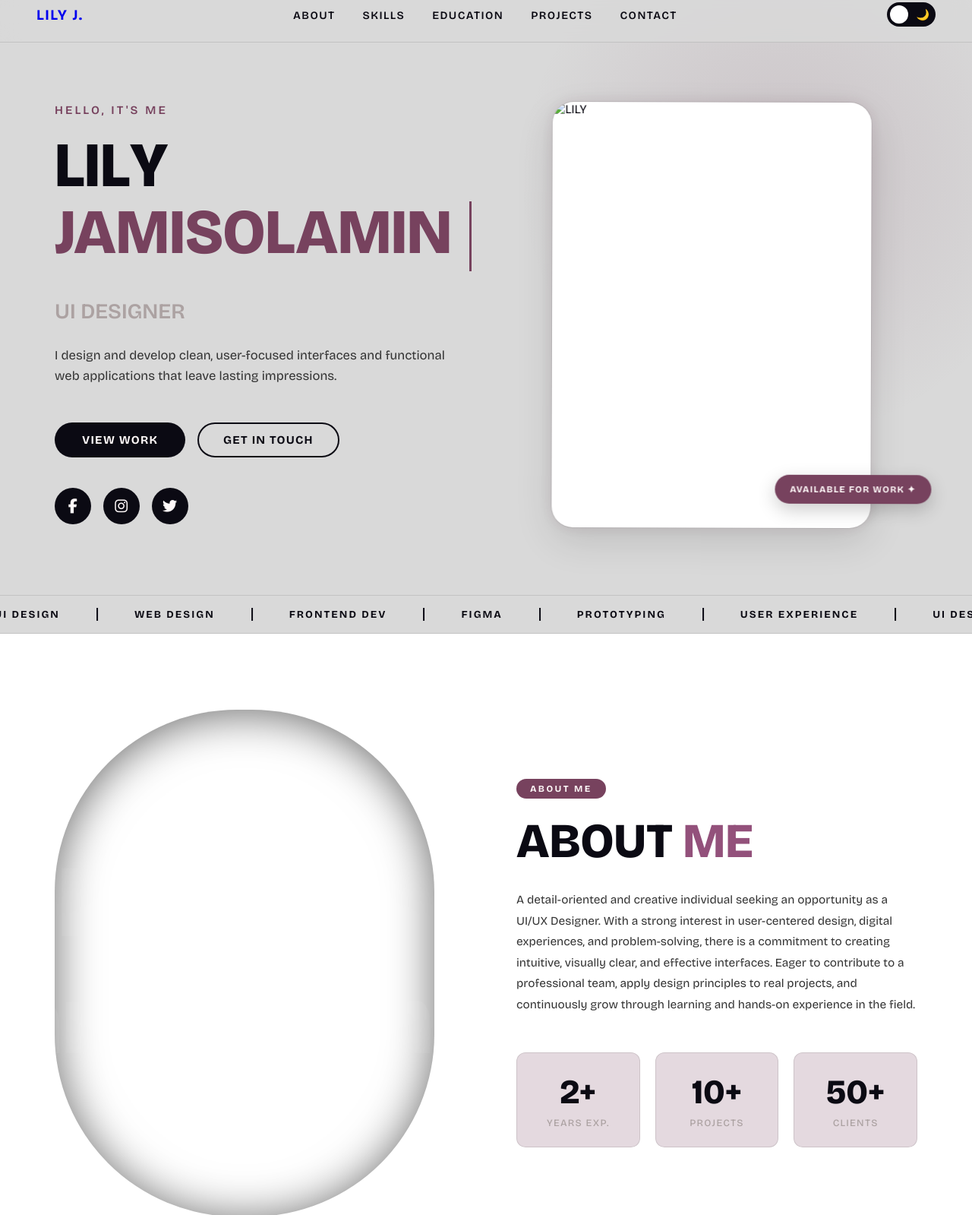
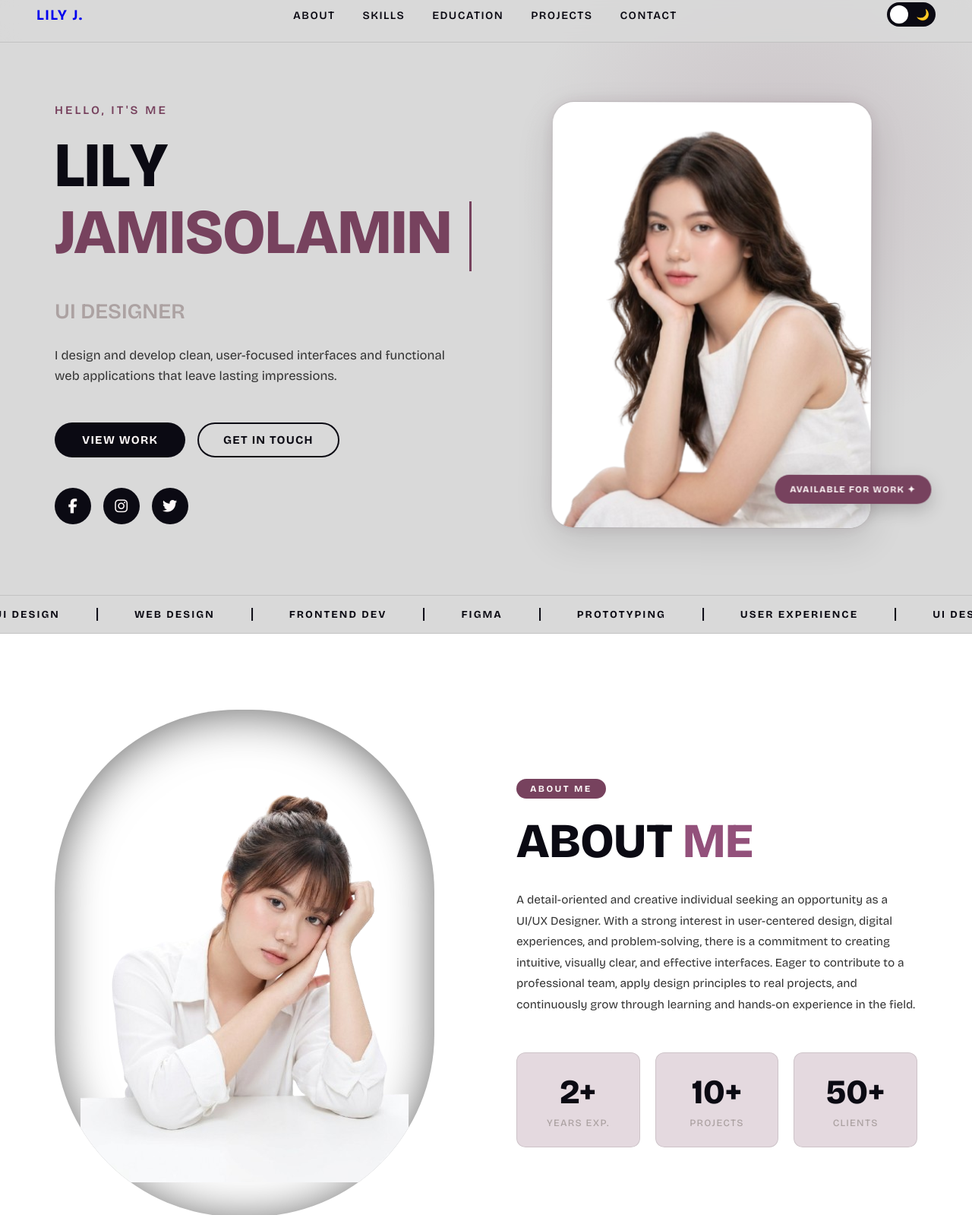
Before and after one commit to laly11446/lily.jamisolamin, a plain HTML site: page index.html in a window 1280 px wide. Shown: the part 17-1616 px from the top of the page at 76% size. Drawn offline with nearby package versions, Linux system fonts and the light colour scheme; files whose address does not match are found by name; a web font is replaced by a local one.

Commit message:
Update index.html

```diff
--- a/index.html
+++ b/index.html
@@ -84,7 +84,7 @@
     </div>
     <div class="hero-image-wrap">
       <div class="hero-image-inner" id="profileImage">
-        <img src="images/profile.png" alt="LILY" />
+        <img src="profile.png" alt="LILY" />
         <canvas id="trailCanvas" class="trail-canvas"></canvas>
         <div class="spotlight" id="spotlightLayer"></div>
       </div>
@@ -106,7 +106,7 @@
 
   <section id="about">
     <div class="about-img-wrap reveal">
-      <img src="images/about.png" alt="Lily Jamisolamin" />
+      <img src="about.png" alt="Lily Jamisolamin" />
     </div>
     <div class="about-content reveal">
       <span class="section-tag">About Me</span>
```
